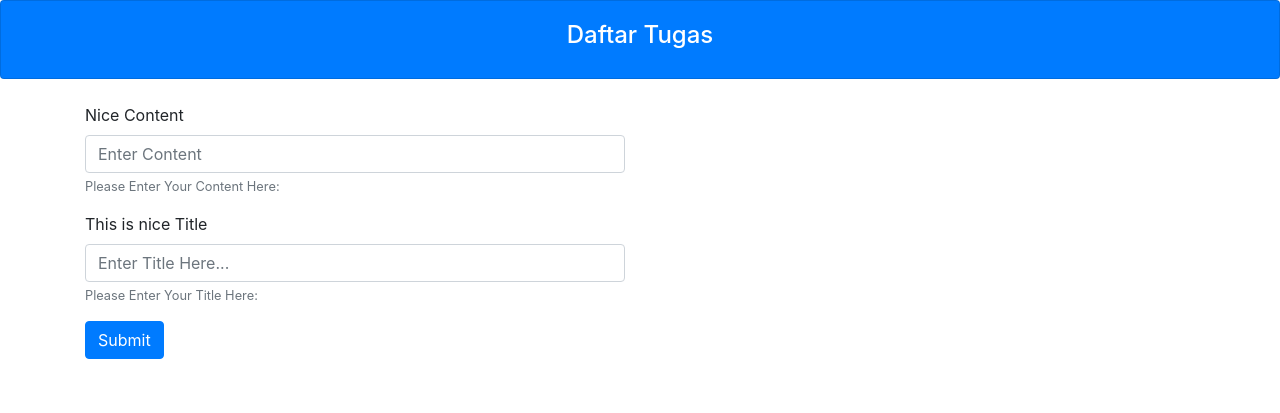
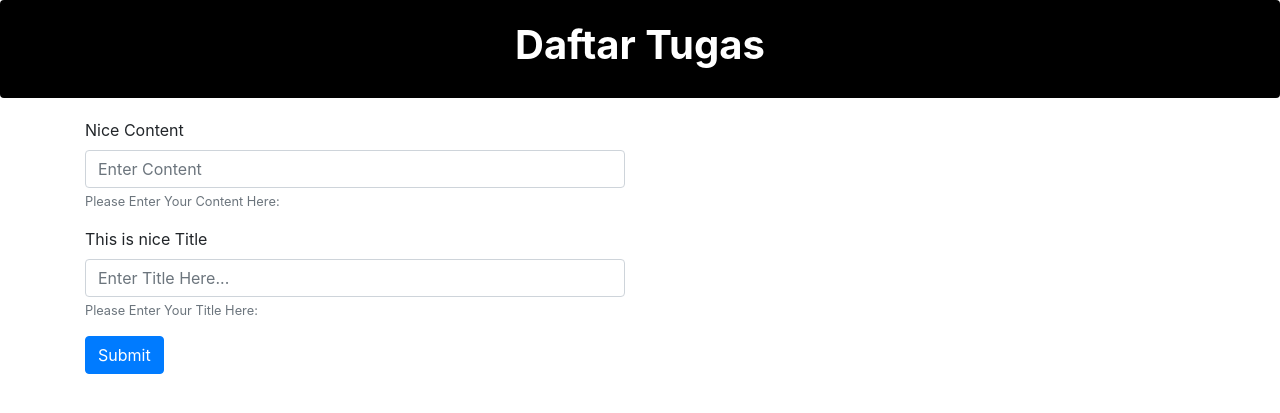
Before and after one commit to lokithemischiefgod/todolist09, a Django app: page /save/ in a window 1280 px wide. Shown: the top 413 px of the page. Run offline with Django 5.2, Linux system fonts and the light colour scheme; some libraries are stand-ins or nearby versions.

Commit message:
update header

```diff
--- a/todolist/templates/todo/base.html
+++ b/todolist/templates/todo/base.html
@@ -19,9 +19,10 @@
     <title>{% block title %}{% endblock %}</title>
   </head>
   <body>
-    <div class="card bg-primary text-white mb-4">
+    <!-- Header dengan Warna Hitam Pekat -->
+    <div class="card" style="background-color: #000000; color: white; margin-bottom: 20px;">
       <div class="card-body text-center">
-        <h4>Daftar Tugas</h4>
+        <h1 class="display-5 font-weight-bold">Daftar Tugas</h1>
       </div>
     </div>
 
```
